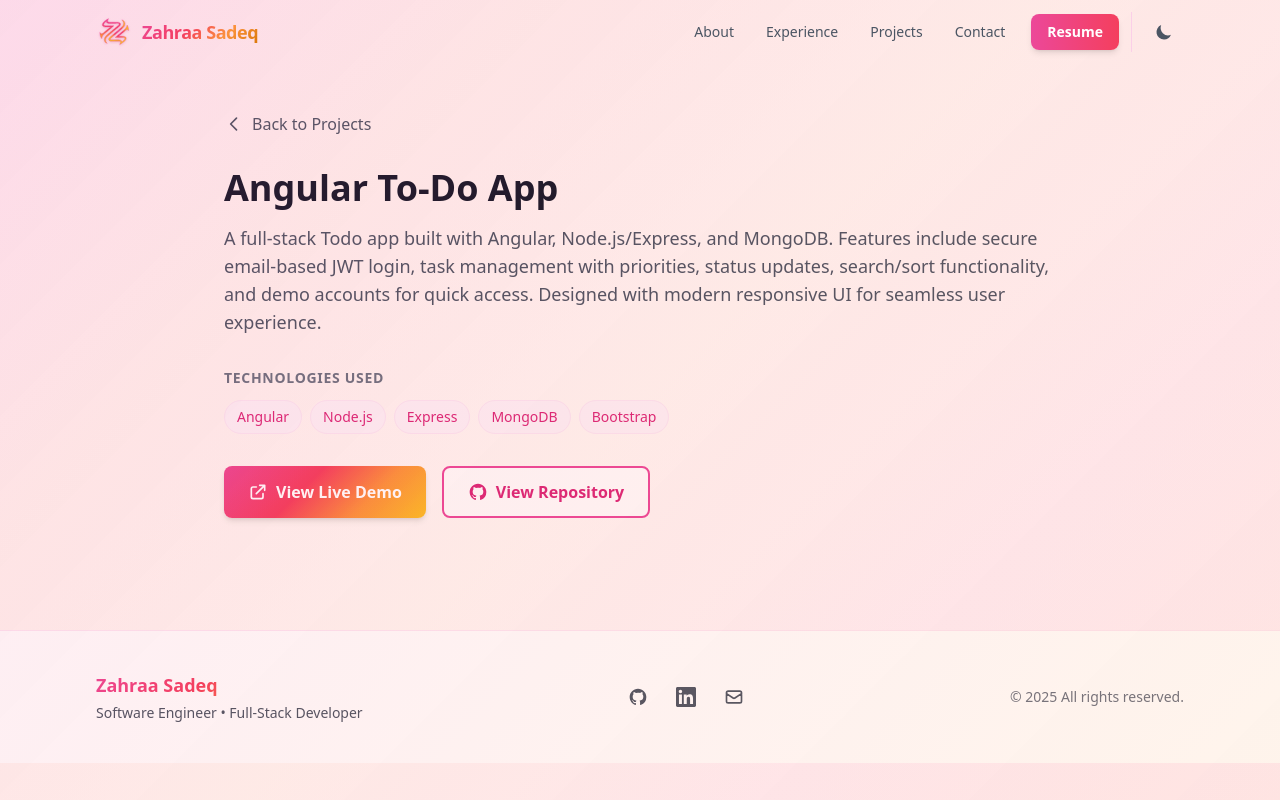
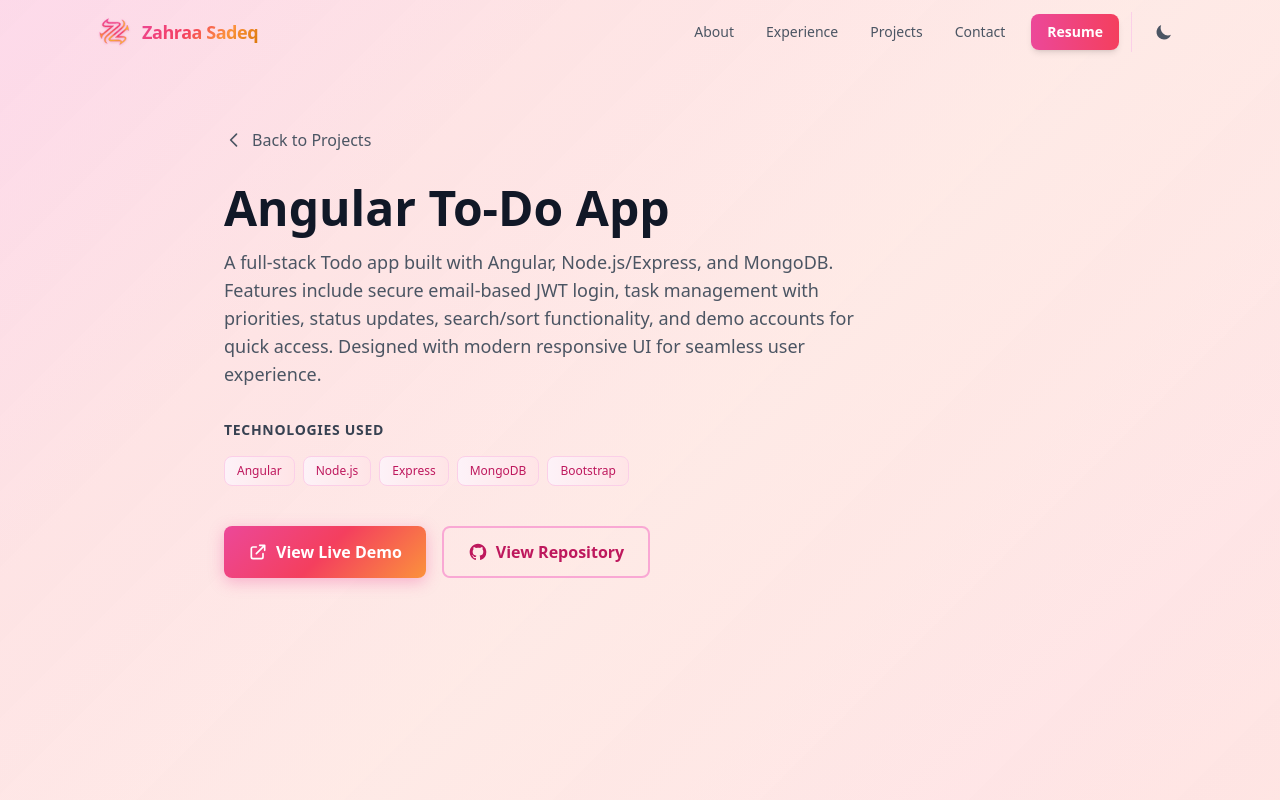
Before and after one commit to ZahraaSadeqProd/Profile, a Next.js app: page /projects/angular-todo-app in a window 1280 px wide. Shown: the top 800 px of the page. Built offline with nearby package versions, Linux system fonts and the light colour scheme.

Commit message:
updating some styles

```diff
--- a/src/pages/projects/[slug].tsx
+++ b/src/pages/projects/[slug].tsx
@@ -18,12 +18,13 @@ export default function ProjectPage() {
   }
 
   return (
-    <main className="px-4 sm:px-6 lg:px-8 py-8 sm:py-12 max-w-4xl mx-auto">
+    <main className="px-4 sm:px-6 lg:px-8 py-12 sm:py-16 max-w-4xl mx-auto relative z-10 min-h-screen flex flex-col">
+      <div className="flex-grow">
         {/* Back button */}
         <Link
           href="/#projects"
           className="inline-flex items-center gap-2 text-gray-600 dark:text-gray-400
-                   hover:text-primary-500 dark:hover:text-primary-400
+                     hover:text-pink-600 dark:hover:text-pink-400
                      transition-colors mb-8"
         >
           <svg className="w-5 h-5" fill="none" stroke="currentColor" viewBox="0 0 24 24">
@@ -34,27 +35,24 @@ export default function ProjectPage() {
 
         {/* Project header */}
         <div className="mb-8">
-        <h1 className="text-2xl sm:text-3xl md:text-4xl font-bold mb-4 text-gray-900 dark:text-white">
+          <h1 className="text-3xl sm:text-4xl md:text-5xl font-bold mb-4 text-gray-900 dark:text-white">
             {project.name}
           </h1>
-        <p className="text-gray-600 dark:text-gray-300 text-base sm:text-lg leading-relaxed">
+          <p className="text-gray-600 dark:text-gray-300 text-base sm:text-lg leading-relaxed max-w-2xl">
             {project.description}
           </p>
         </div>
 
         {/* Technologies */}
-      <div className="mb-8">
-        <h2 className="text-sm font-semibold uppercase tracking-wider text-gray-500 dark:text-gray-400 mb-3">
+        <div className="mb-10">
+          <h2 className="text-sm font-bold uppercase tracking-wider text-gray-700 dark:text-gray-300 mb-4">
             Technologies Used
           </h2>
           <div className="flex flex-wrap gap-2">
             {project.tech.map((tech) => (
               <span
                 key={tech}
-              className="px-3 py-1.5 rounded-full text-sm font-medium
-                         bg-primary-50 dark:bg-primary-900/20
-                         text-primary-600 dark:text-primary-300
-                         border border-primary-100 dark:border-primary-800/50"
+                className="tech-tag"
               >
                 {tech}
               </span>
@@ -63,25 +61,23 @@ export default function ProjectPage() {
         </div>
 
         {/* Action buttons */}
-      <div className="flex flex-col sm:flex-row gap-4">
+        <div className="flex flex-col sm:flex-row gap-4 mb-12">
           {project.demoUrl ? (
             <a
               href={project.demoUrl}
               target="_blank"
               rel="noopener noreferrer"
-            className="inline-flex items-center justify-center px-6 py-3 rounded-lg font-semibold
-                       bg-accent-gradient text-white
-                       shadow-md hover:shadow-lg hover:opacity-90 transition-all"
+              className="btn-primary gap-2"
             >
-            <svg className="w-5 h-5 mr-2" fill="none" stroke="currentColor" viewBox="0 0 24 24">
+              <svg className="w-5 h-5" fill="none" stroke="currentColor" viewBox="0 0 24 24">
                 <path strokeLinecap="round" strokeLinejoin="round" strokeWidth={2}
                       d="M10 6H6a2 2 0 00-2 2v10a2 2 0 002 2h10a2 2 0 002-2v-4M14 4h6m0 0v6m0-6L10 14" />
               </svg>
               View Live Demo
             </a>
           ) : (
-          <div className="inline-flex items-center px-6 py-3 rounded-lg
-                          bg-surface-light dark:bg-surface-dark-elevated text-gray-500 dark:text-gray-400">
+            <div className="inline-flex items-center justify-center px-6 py-3 rounded-lg
+                            bg-gray-100 dark:bg-gray-800 text-gray-500 dark:text-gray-400 cursor-not-allowed">
               <svg className="w-5 h-5 mr-2" fill="none" stroke="currentColor" viewBox="0 0 24 24">
                 <path strokeLinecap="round" strokeLinejoin="round" strokeWidth={2}
                       d="M12 8v4l3 3m6-3a9 9 0 11-18 0 9 9 0 0118 0z" />
@@ -95,15 +91,9 @@ export default function ProjectPage() {
               href={project.repoUrl}
               target="_blank"
               rel="noopener noreferrer"
-            className="inline-flex items-center justify-center px-6 py-3 rounded-lg
-                       border-2 border-primary-500
-                       font-semibold text-primary-600 dark:text-primary-300
-                       bg-white/80 dark:bg-primary-500/10
-                       hover:bg-primary-500 hover:border-primary-500 hover:text-white
-                       dark:hover:bg-primary-400 dark:hover:text-gray-900 dark:hover:border-primary-400
-                       transition-all"
+              className="btn-secondary gap-2"
             >
-            <svg className="w-5 h-5 mr-2" fill="currentColor" viewBox="0 0 24 24">
+              <svg className="w-5 h-5" fill="currentColor" viewBox="0 0 24 24">
                 <path fillRule="evenodd" clipRule="evenodd"
                       d="M12 2C6.477 2 2 6.484 2 12.017c0 4.425 2.865 8.18 6.839 9.504.5.092.682-.217.682-.483 0-.237-.008-.868-.013-1.703-2.782.605-3.369-1.343-3.369-1.343-.454-1.158-1.11-1.466-1.11-1.466-.908-.62.069-.608.069-.608 1.003.07 1.531 1.032 1.531 1.032.892 1.53 2.341 1.088 2.91.832.092-.647.35-1.088.636-1.338-2.22-.253-4.555-1.113-4.555-4.951 0-1.093.39-1.988 1.029-2.688-.103-.253-.446-1.272.098-2.65 0 0 .84-.27 2.75 1.026A9.564 9.564 0 0112 6.844c.85.004 1.705.115 2.504.337 1.909-1.296 2.747-1.027 2.747-1.027.546 1.379.202 2.398.1 2.651.64.7 1.028 1.595 1.028 2.688 0 3.848-2.339 4.695-4.566 4.943.359.309.678.92.678 1.855 0 1.338-.012 2.419-.012 2.747 0 .268.18.58.688.482A10.019 10.019 0 0022 12.017C22 6.484 17.522 2 12 2z" />
               </svg>
@@ -111,6 +101,7 @@ export default function ProjectPage() {
             </a>
           )}
         </div>
+      </div>
     </main>
   );
 }
```
Lines whose indentation alone changed are shown as unchanged.
